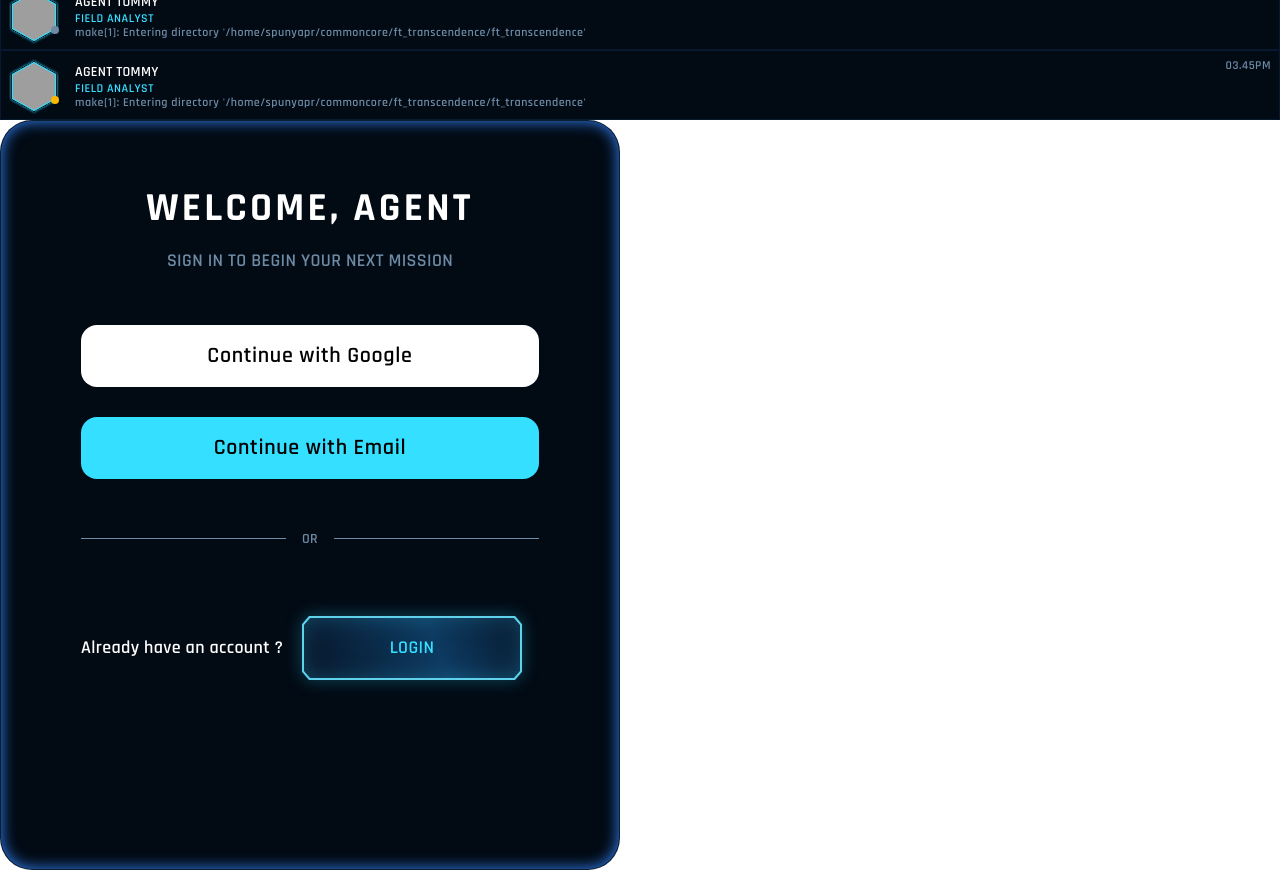
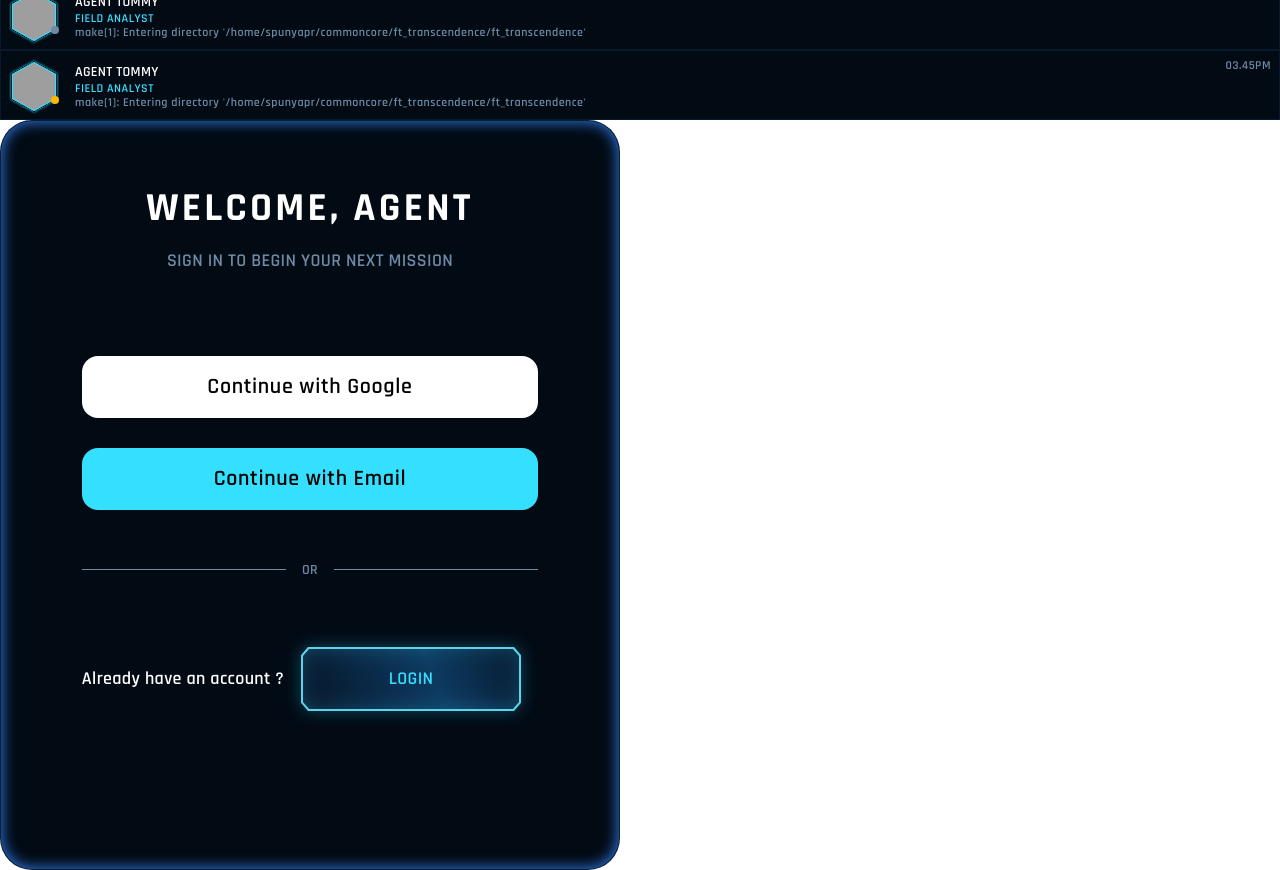
Before and after one commit to IlyasFounas/ft_transcendence, a React (Vite) app in the folder frontend/: page / in a window 1280 px wide. Shown: the part 1120-1990 px from the top of the page. Built offline with nearby package versions, Linux system fonts and the light colour scheme; grey boxes are pictures that could not be loaded.

Commit message:
fix: center children + refactor

```diff
--- a/frontend/src/components/cards/AuthenticationCard.tsx
+++ b/frontend/src/components/cards/AuthenticationCard.tsx
@@ -7,6 +7,8 @@ export default function AuthenticationCard ({
 }: AuthenticationCardProps) {
     return (
         <div className="
+            flex
+            flex-col
             w-[620px]
             h-[750px]
             rounded-4xl
@@ -18,11 +20,30 @@ export default function AuthenticationCard ({
             py-[60px]
             "
         >
-            <div className="flex flex-col items-center text-center gap-[10px]">
-                <div className="text-hero text-text-primary uppercase">Welcome, Agent</div>
-                <div className="text-heading-small text-text-secondary uppercase">Sign in to begin your next mission</div>
+            <div className="
+                flex
+                flex-col
+                items-center
+                text-center
+                gap-[10px]
+                "
+            >
+                <div className="text-hero text-text-primary uppercase">
+                    Welcome, Agent
+                </div>
+                <div className="text-heading-small text-text-secondary uppercase">
+                    Sign in to begin your next mission
+                </div>
             </div>
-            {children}
+            <div className="
+                flex
+                flex-1
+                items-center
+                justify-center
+                "
+            >
+                {children}
+            </div>
         </div>
     );
 }
```
